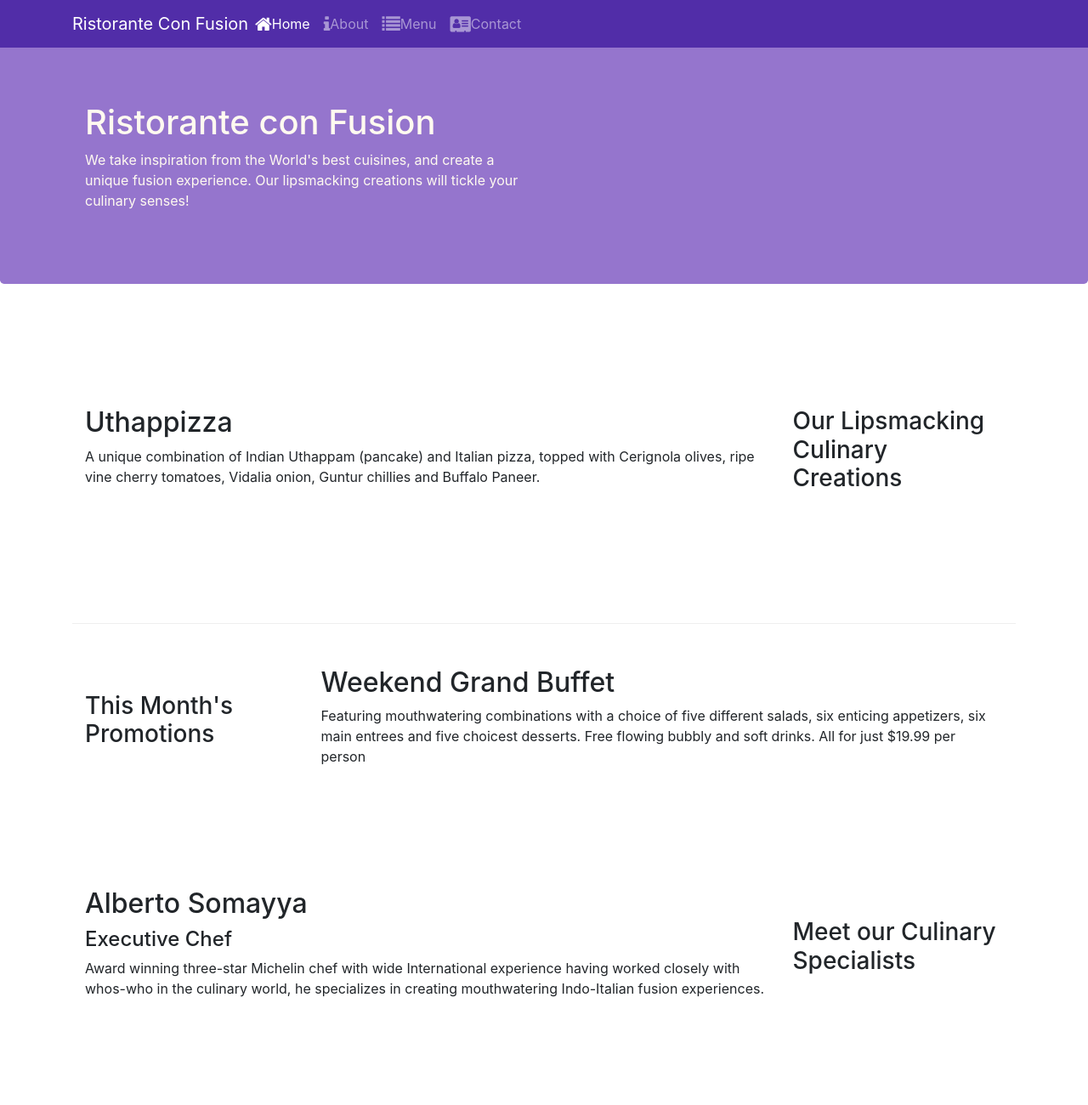
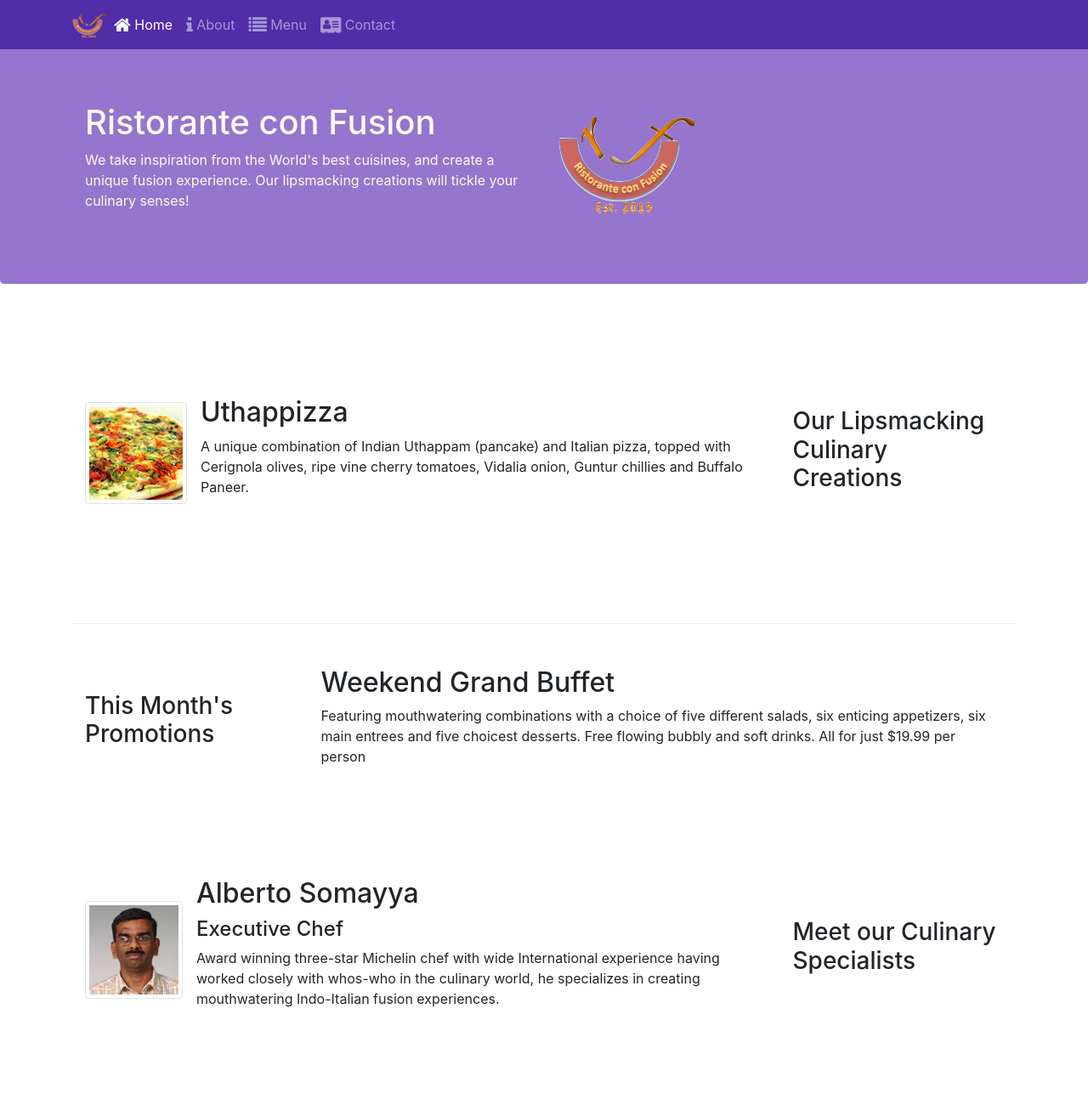
Before and after one commit to someOne404/react1, a website: page conFusion/index.html in a window 1280 px wide. Shown: the top 1300 px of the page at 85% size. Drawn offline with nearby package versions, Linux system fonts and the light colour scheme.

Commit message:
Images and Media added

```diff
--- a/conFusion/index.html
+++ b/conFusion/index.html
@@ -21,13 +21,13 @@
             <button class="navbar-toggler" type="button" data-toggle="collapse" data-target="#Navbar">
                 <span class="navbar-toggler-icon"></span>
             </button>
-            <a class="navbar-brand mr-auto" href="#">Ristorante Con Fusion</a>
+            <a class="navbar-brand mr-auto" href="./index.html"><img src="img/logo.png" height="30" width="41"></a>
             <div class="collapse navbar-collapse" id="Navbar">
                 <ul class="navbar-nav mr-auto">
-                    <li class="nav-item active"><a class="nav-link" href="#"><span class="fa fa-home fa-lg"></span>Home</a></li>
-                    <li class="nav-item"><a class="nav-link" href="./aboutus.html"><span class="fa fa-info fa-lg"></span>About</a></li>
-                    <li class="nav-item"><a class="nav-link" href="#"><span class="fa fa-list fa-lg"></span>Menu</a></li>
-                    <li class="nav-item"><a class="nav-link" href="./contactus.html"><span class="fa fa-address-card fa-lg"></span>Contact</a></li>
+                    <li class="nav-item active"><a class="nav-link" href="#"><span class="fa fa-home fa-lg"></span> Home</a></li>
+                    <li class="nav-item"><a class="nav-link" href="./aboutus.html"><span class="fa fa-info fa-lg"></span> About</a></li>
+                    <li class="nav-item"><a class="nav-link" href="#"><span class="fa fa-list fa-lg"></span> Menu</a></li>
+                    <li class="nav-item"><a class="nav-link" href="./contactus.html"><span class="fa fa-address-card fa-lg"></span> Contact</a></li>
                 </ul>
             </div>
         </div>
@@ -39,7 +39,8 @@
                     <h1>Ristorante con Fusion</h1>
                     <p>We take inspiration from the World's best cuisines, and create a unique fusion experience. Our lipsmacking creations will tickle your culinary senses!</p>
                 </div>
-                <div class="col-12 col-sm">
+                <div class="col-12 col-sm align-self-center">
+                    <img src="img/logo.png" class="img-fluid">
                 </div>
             </div>
         </div>
@@ -51,8 +52,14 @@
                 <h3>Our Lipsmacking Culinary Creations</h3>
             </div>
             <div class="col col-sm order-sm-first col-md">
-                <h2>Uthappizza</h2>
-                <p>A unique combination of Indian Uthappam (pancake) and Italian pizza, topped with Cerignola olives, ripe vine cherry tomatoes, Vidalia onion, Guntur chillies and Buffalo Paneer.</p>
+                <div class="media">
+                    <img class="d-flex mr-3 img-thumbnail align-self-center"
+                        src="img/uthappizza.png" alt="uthappizza">
+                    <div class="media-body">
+                        <h2 class="mt-0">Uthappizza</h2>
+                        <p class="d-none d-sm-block">A unique combination of Indian Uthappam (pancake) and Italian pizza, topped with Cerignola olives, ripe vine cherry tomatoes, Vidalia onion, Guntur chillies and Buffalo Paneer.</p>
+                    </div>
+                </div>
             </div>
         </div>
 
@@ -72,9 +79,15 @@
                 <h3>Meet our Culinary Specialists</h3>
             </div>
             <div class="col col-sm order-sm-first col-md">
-                <h2>Alberto Somayya</h2>
-                <h4>Executive Chef</h4>
-                <p>Award winning three-star Michelin chef with wide International experience having worked closely with whos-who in the culinary world, he specializes in creating mouthwatering Indo-Italian fusion experiences. </p>
+                <div class="media">
+                    <img class="d-flex mr-3 img-thumbnail align-self-center"
+                        src="img/alberto.png" alt="alberto">
+                    <div class="media-body">
+                        <h2 class="mt-0">Alberto Somayya</h2>
+                        <h4>Executive Chef</h4>
+                        <p class="d-none d-sm-block">Award winning three-star Michelin chef with wide International experience having worked closely with whos-who in the culinary world, he specializes in creating mouthwatering Indo-Italian fusion experiences. </p class="d-none d-sm-block">
+                    </div>
+                </div>
             </div>
         </div>
     </div c>
```
Also changed, not shown: conFusion/aboutus.html (+7 -6 lines), conFusion/contactus.html (+3 -2 lines), conFusion/img/alberto.png (added), conFusion/img/buffet.png (added), conFusion/img/logo.png (added), conFusion/img/uthappizza.png (added).
